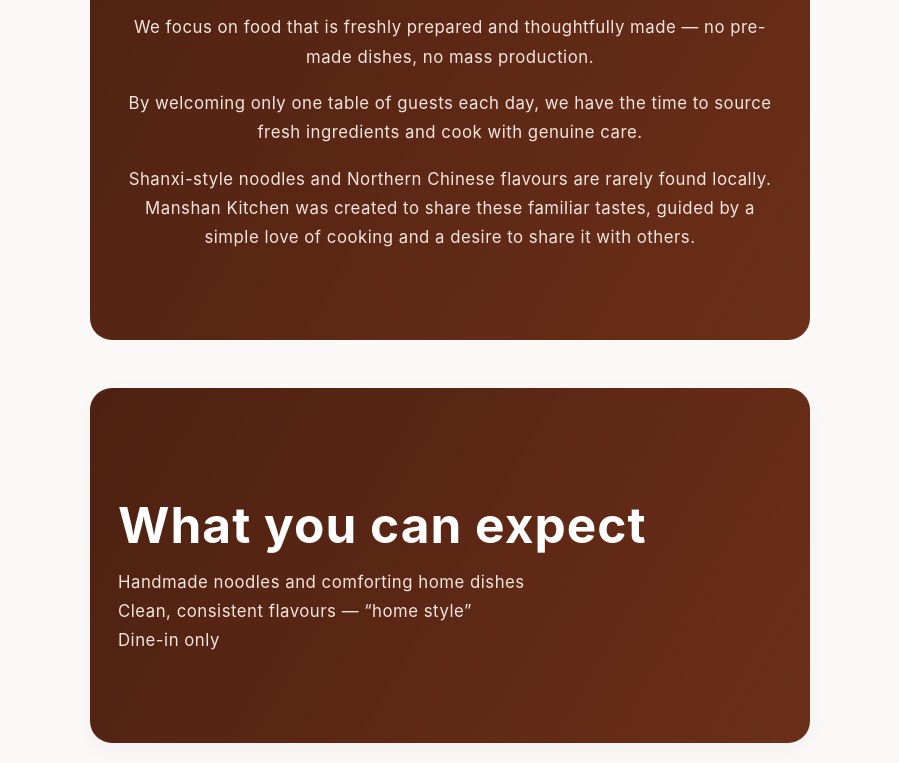
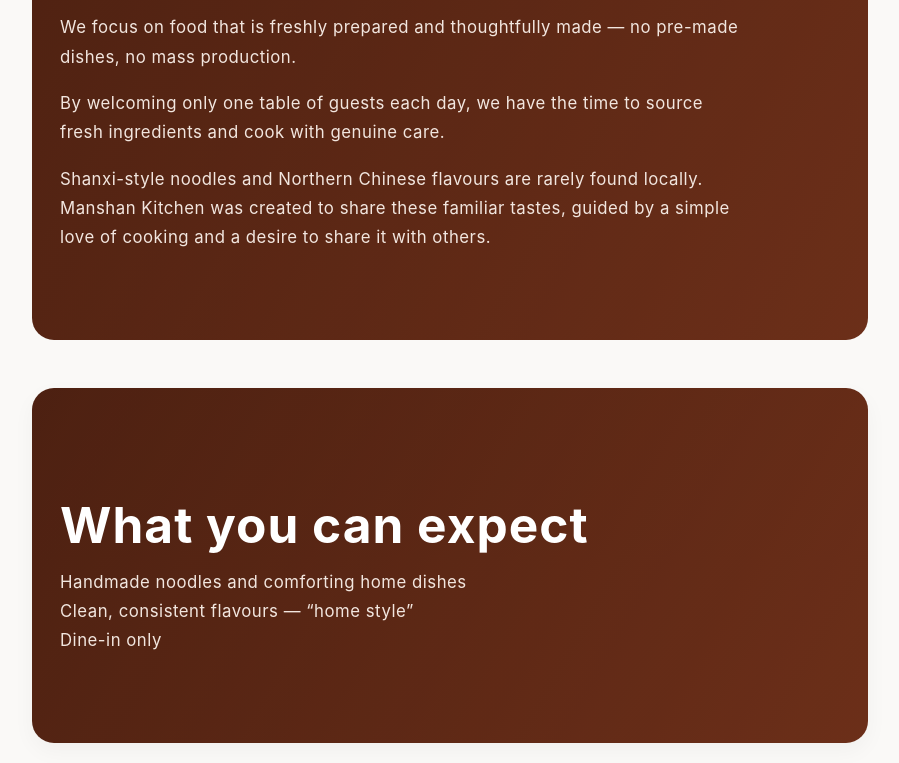
Before and after one commit to deng0529/ifood-kitchen, a plain HTML site: page index.html in a window 1280 px wide. Shown: the part 461-1224 px from the top of the page, without its empty margins (190-1089 px from the left). Drawn offline with Linux system fonts and the light colour scheme.

Commit message:
Update style.css

```diff
--- a/style.css
+++ b/style.css
@@ -181,18 +181,6 @@ h2 {
 
 /* ---------- Hero Section ---------- */
 
-/* 主 Hero：不做卡片，全宽、轻 */
-.hero-primary {
-  text-align: center;
-  padding: 56px 20px 40px;
-}
-
-/* 次 Hero：卡片化 */
-.hero {
-  max-width: 720px;
-  margin: 0 auto 32px;
-}
-
 .hero {
   background: linear-gradient(
       rgba(0,0,0,0.45),
```
